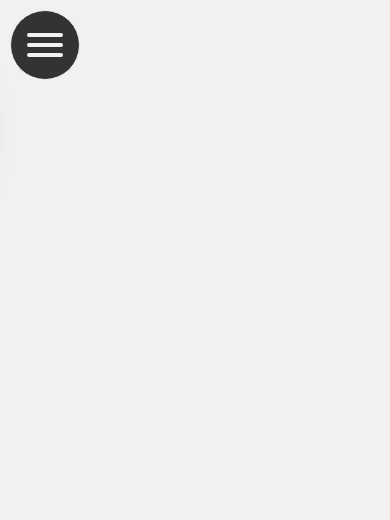
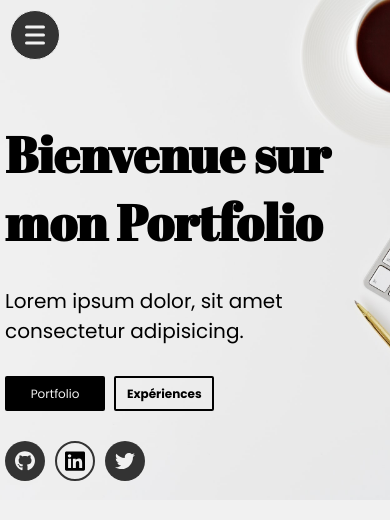
Before and after one commit to JeromeArnoult/Portfolio, a plain HTML site: page index.html in a window 390 px wide. Drawn offline with Linux system fonts and the light colour scheme; a web font is replaced by a local one.

Commit message:
Css Accueil et media Queries

```diff
--- a/app.js
+++ b/app.js
@@ -5,4 +5,14 @@ const ligne = document.querySelector('.cont-ligne');
 
 btnMenu.addEventListener('click',() => {
     ligne.classList.toggle('active')
+    nav.classList.toggle('menu-visible')
 });
+
+if(window.matchMedia('(max-width: 1300px')) {
+    allItemNav.forEach(item=>{
+        item.addEventListener('click',()=>{
+            nav.classList.toggle('menu-visible')
+            ligne.classList.toggle('active');
+        })
+    })
+}
--- a/index.html
+++ b/index.html
@@ -71,7 +71,37 @@
 
 
     </nav>
+    <!-- Accueil -->
+    <section class="accueil" id="accueil">
+        <h1>Bienvenue sur mon Portfolio</h1>
+        <p class="txt-animation">Lorem ipsum dolor, sit amet consectetur adipisicing.</p>
+        <a href="#" class="btn-acc btnacc1">Portfolio</a>
+        <a href="#" class="btn-acc btnacc2">Expériences</a>
 
+        <div class="medias">
+            <a href="https://github.com" target="blank">
+                <div class="media media1">
+                    <img src="ressources/github.svg" alt="github icone" class="icone-medias">
+                </div>
+            </a>
+            <a href="https://linkedin.com" target="blank">
+                <div class="media media2">
+                    <img src="ressources/linkedin.svg" alt="linkedin icone" class="icone-medias">
+                </div>
+            </a>
+            <a href="https//tweeter.com" target="blank">
+                <div class="media media3">
+                    <img src="ressources/twitter.svg" alt="twitter icone" class="icone-medias">
+                </div>
+            </a>
+        </div>
+<a href="#">
+    <div class="btn-rond">
+        <img src="ressources/arrowDown.svg" alt="logo fleche bas" class="logo-btn-rond-acc">
+    </div>
+</a>
+
+    </section>
 
 
     <script src="app.js"></script>
--- a/style.css
+++ b/style.css
@@ -21,7 +21,6 @@ body {
     position: fixed;
     top:0;
     left: 0;
-    border-right: 1px dashed #f1f1f1;
     z-index: 5;
     transition: all 0.2s ease-in-out;
 }
@@ -64,12 +63,13 @@ body {
     background: #333;
 }
 .cercle-portrait {
-    margin: 20px;
+    margin: 20px 0;
     width: 150px;
     height: 150px;
     border-radius: 50%;
     position: relative;
-    box-shadow: 26px 26px 53px #292929, -26px -26px #3d3d3d;
+    box-shadow: 26px 26px 53px #292929,
+                 -26px -26px #3d3d3d;
 }
 .cercle-portrait img {
     width: 150px;
@@ -97,9 +97,22 @@ body {
 @media screen and (max-width: 1300px) {
     .nav-gauche{
         left:-300px!important;
+        width: 250px;
+        min-height: 300px;
+
+        display: flex;
+        justify-content: center;
+        align-items: center;
+        flex-direction: column;
     }
     .menu-visible {
         left: 0px !important;
+    }
+    .blocs-menu:nth-child(1){
+        display: none;
+    }
+    .blocs-menu:nth-child(7){
+        display: none;
     }
     .btn-rond-menu {
         width:70px;
@@ -164,3 +177,216 @@ body {
         transition: bottom 300ms ease, transform 300ms 300ms ease;
     }
 }
+/* ------- Accueil-------------- */
+
+.accueil {
+    background: url(ressources/accueil.jpg);
+    background-repeat: no-repeat;
+    background-size: cover;
+    background-position: right;
+    height: 100vh;
+    min-height: 900px;
+    width: calc(100% - 300px);
+    margin-left: auto;
+    position: relative;
+}
+h1 {
+    font-size: 90px;
+    font-family: 'Abril Fatface', sans-serif;
+    margin: 0 60px;
+    padding-top: 210px;
+}
+.txt-animation {
+    font-size: 30px;
+    margin: 10px 0 10px 60px;
+}
+.btn-acc {
+    display: inline-flex;
+    width: 200px;
+    height: 50px;
+    text-decoration: none;
+    background: #000;
+    justify-content: center;
+    align-items: center;
+    color: #f1f1f1;
+    margin: 10px 0 0 0;
+    border-radius: 2px;
+    font-size: 18px;
+}
+.btnacc1 {
+    margin: 10px 0 0 60px;
+}
+.btnacc2 {
+    background: transparent;
+    border: 2px solid black;
+    color: black;
+    font-weight: 700;
+}
+.medias {
+    display: flex;
+    margin-left: 60px;
+    margin-top: 30px;
+}
+.media {
+    width: 60px;
+    height: 60px;
+    background: #333;
+    border-radius: 50%;
+    margin-right: 10px;
+    display: flex;
+    justify-content: center;
+    align-items: center;
+    cursor: pointer;
+}
+.media2 {
+    background: transparent;
+    border: 2px solid #333;
+}
+.icone-medias {
+    width: 30px;
+}
+.btn-rond {
+    width: 70px;
+    height: 70px;
+    position: absolute;
+    bottom: 20px;
+    left: 60px;
+    border-radius: 50%;
+    display: flex;
+    justify-content: center;
+    align-items: center;
+    cursor: pointer;
+    box-shadow: 0 0 0 0 #333;
+    background: #333;
+    animation: pulse 0.5s infinite;
+}
+@keyframes pulse {
+    to {
+        box-shadow: 0 0 0 8px rgba(255,255,0,0.01) ;
+    }
+}
+.logo-btn-rond-acc {
+    width: 35px;
+}
+/* Media Query pour l'accueil */
+@media screen and (max-width: 1300px){
+
+    .accueil {
+        width: 100%;
+        background-position: center;
+    }
+
+}
+@media screen and (max-width: 1000px) {
+
+    .accueil {
+        height: 700px;
+        min-height: 0;
+    }
+    h1 {
+        font-size: 70px;
+        margin: 0 30px 0 30px;
+    }
+    .accueil p {
+        margin: 20px 0 20px 30px;
+    }
+    .btnacc1 {
+        margin: 10px 0 0 30px;
+    }
+    .medias {
+        margin-left: 30px;
+    }
+    .btn-rond {
+        display: none;
+    }
+
+}
+@media screen and (max-width: 700px) {
+
+    .accueil {
+        height: 600px;
+
+    }
+    h1 {
+        font-size: 50px;
+        margin: 0 30px;
+    }
+    .accueil p {
+        font-size: 20px;
+    }
+    .btn-rond-menu {
+        width: 60px;
+        height: 60px;
+    }
+}
+@media screen and (max-width: 500px) {
+
+    h1 {
+        font-size: 50px;
+        margin: 0 30px;
+    }
+    .accueil p {
+        font-size: 20px;
+    }
+    .btn-acc {
+        width: 120px;
+        font-size: 13px;
+        height: 40px;
+        margin: 10px 0 0 5px;
+    }
+    .btnacc1 {
+        margin: 10px 0 0 30px;
+    }
+    .media {
+        width: 40px;
+        height: 40px;
+    }
+    .icone-medias {
+        width: 20px;
+    }
+}
+@media screen and (max-width: 450px){
+
+    .btn-rond-menu {
+        width: 50px;
+        height: 50px;
+    }
+    .cont-ligne {
+        width: 20px;
+        height: 38px;
+    }
+    .ligne-unique {
+        height: 3px;
+    }
+    .ligne-unique::before {
+        bottom: 8px;
+        height: 3px;
+    }
+    .ligne-unique::after {
+        top: 8px;
+        height: 3px;
+    }
+    .accueil {
+        height: 500px;
+    }
+    h1 {
+        margin: 0 30px 0 5px;
+        padding-top: 120px;
+    }
+    .accueil p {
+        margin: 30px 0 0 5px;
+    }
+    .btn-acc {
+        width: 100px;
+        font-size: 12px;
+        height: 35px;
+        margin: 30px 0 0 5px;
+    }
+    .medias {
+        margin-top: 30px;
+        margin-left: 5px;
+    }
+    .icone-medias {
+        width: 20px;
+    }
+}
```
Also changed, not shown: ressources/programming_fond_accueil.jpeg (added).
